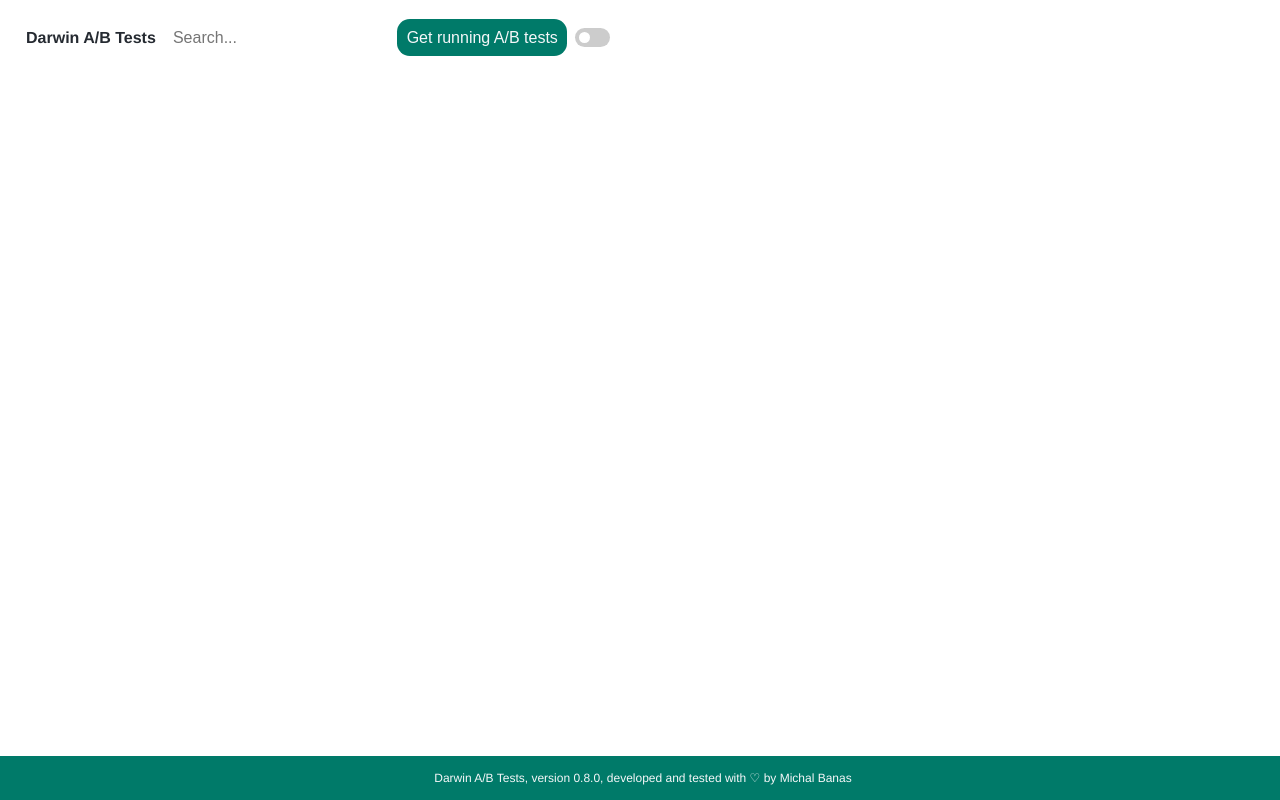
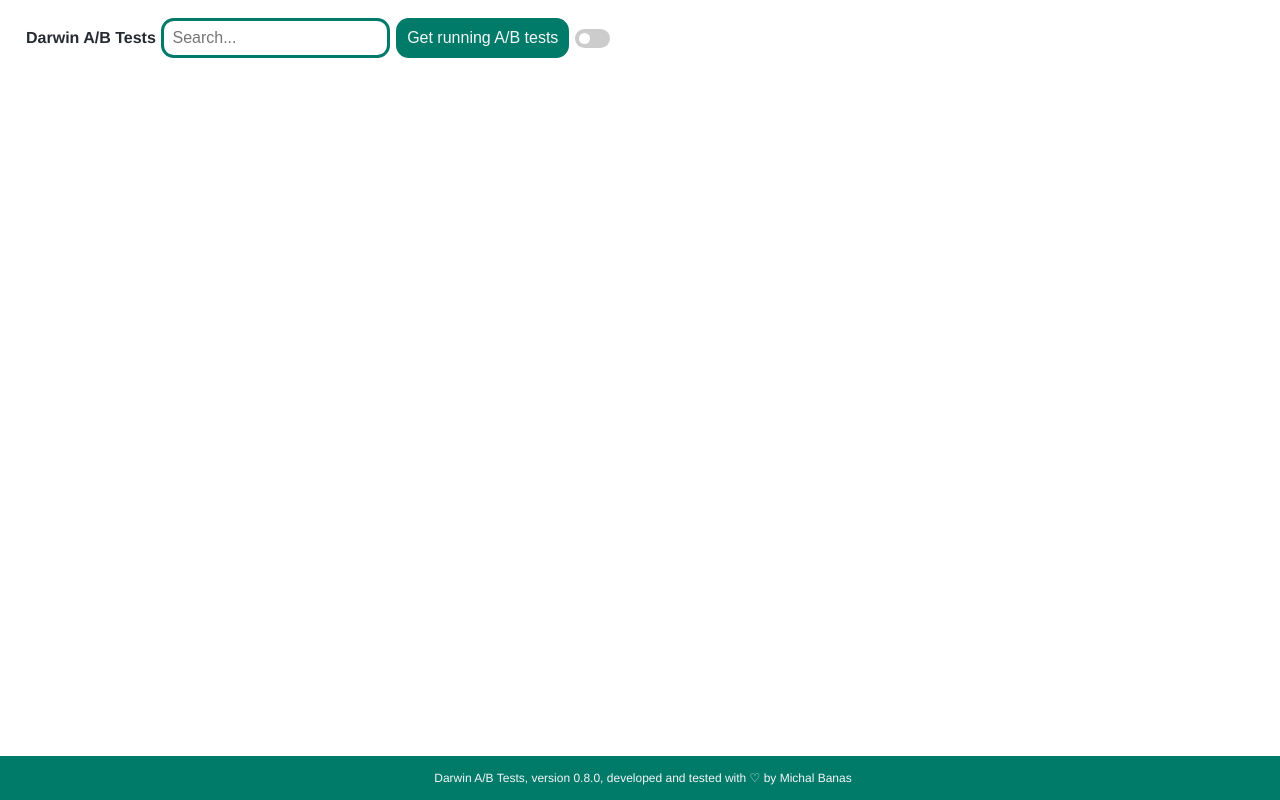
Before and after one commit to michallbanas/darwin-tests-chrome-extension, a website with bundled scripts: page popup.html in a window 1280 px wide. Built offline with nearby package versions, Linux system fonts and the light colour scheme; no server answers.

Commit message:
fix: search input in light mode

```diff
--- a/style.css
+++ b/style.css
@@ -65,9 +65,18 @@
 }
 
 #searchInput {
-  padding: 0.6em;
+  padding: 0.5em;
   border-radius: 0.8em;
-  border-style: none;
+  border: solid;
+  border-color: var(--product-dark);
+  font-size: 1em;
+}
+
+[data-theme="dark"] #searchInput {
+  padding: 0.5em;
+  border-radius: 0.8em;
+  border: solid;
+  border-color: var(--ink);
   font-size: 1em;
 }
 
@@ -171,12 +180,13 @@
 
 #getSessionStorageButton {
   background-color: var(--product-dark);
-  border: none;
+  border: solid;
+  border-color: var(--product-dark);
   border-radius: 0.8em;
   color: var(--cloud-light);
   font-size: 1em;
   text-decoration: none;
-  padding: 0.6em;
+  padding: 0.5em;
   cursor: pointer;
   display: flex;
   gap: 10px;
```
